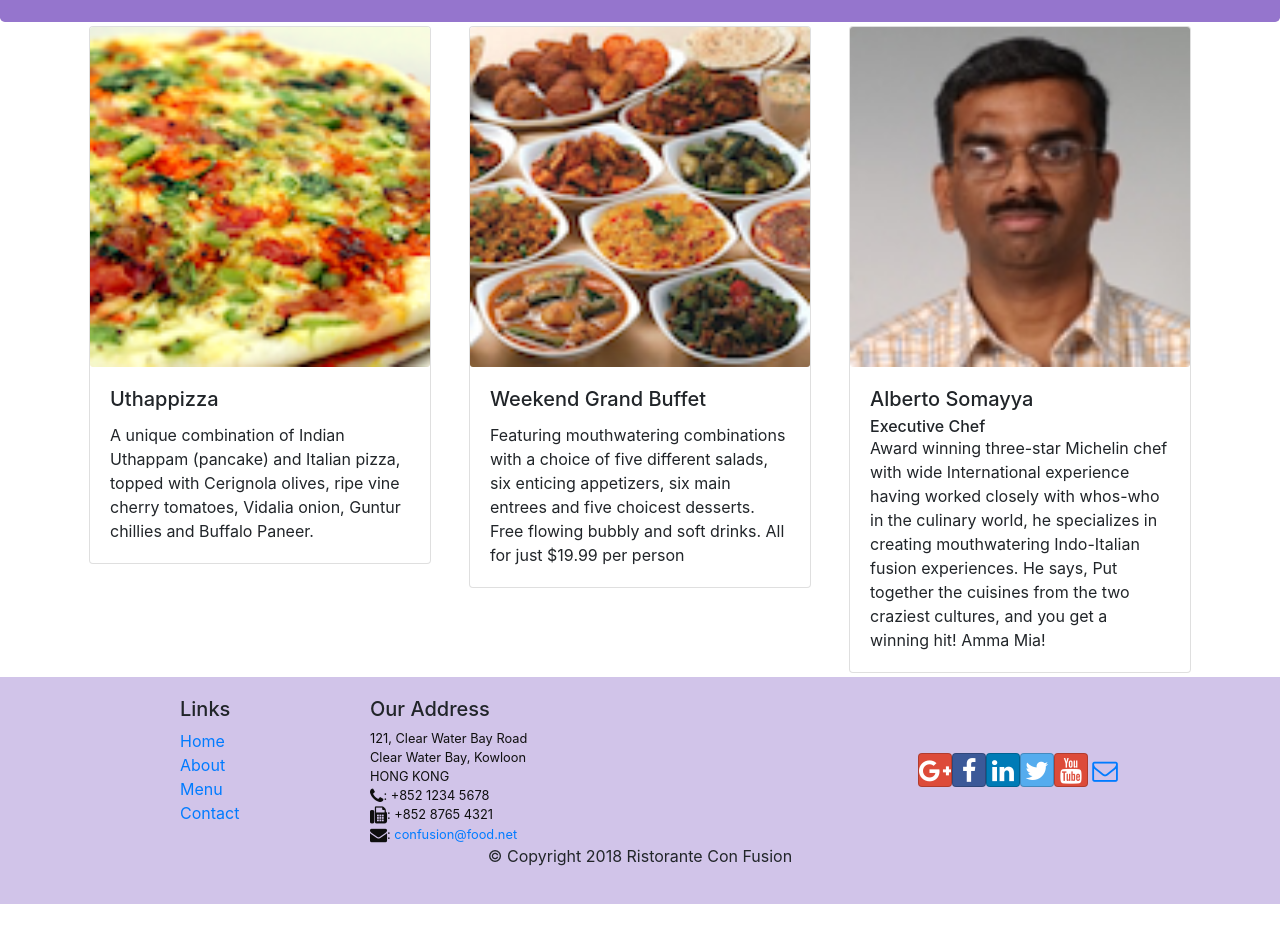
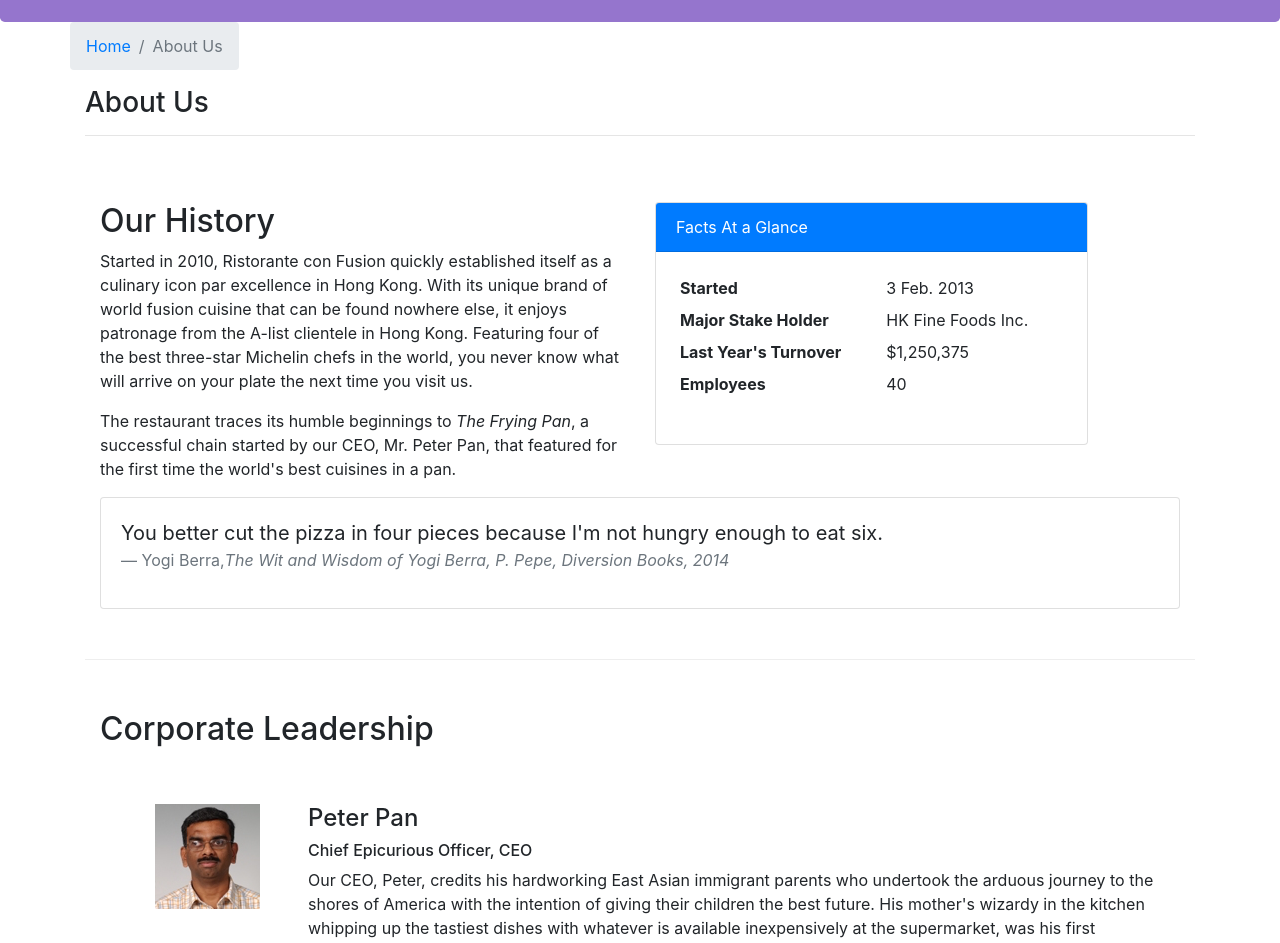
Before and after one commit to ReshmaAbhijith/react-tutorial, a React (Create React App) app in the folder my-app/: page /aboutus in a window 1280 px wide. Before the commit this address led to /home. Shown: the part 320-1263 px from the top of the page. Before the commit the page ends 1224 px from the top, so only its background shows below. Built offline with nearby package versions, Linux system fonts and the light colour scheme.

Commit message:
Assignment 2

```diff
--- /dev/null
+++ b/my-app/src/components/AboutComponent.js
@@ -0,0 +1,119 @@
+import React from "react";
+import {
+  Breadcrumb,
+  BreadcrumbItem,
+  Card,
+  CardBody,
+  CardHeader,
+  Media,
+} from "reactstrap";
+import { Link } from "react-router-dom";
+
+function RenderLeader({ leader }) {
+  return (
+    <div key={leader.id} className="col-12 mt-5">
+      <Media tag="li">
+        <Media left middle>
+          <Media object src={leader.image} alt={leader.image} />
+        </Media>
+        <Media body className="ml-5">
+          <Media heading>{leader.name}</Media>
+          <h6>
+            {leader.designation}, {leader.abbr}
+          </h6>
+          <p>{leader.description}</p>
+        </Media>
+      </Media>
+    </div>
+  );
+}
+
+function About(props) {
+  const leaders = props.leaders.map((leader) => {
+    return <RenderLeader leader={leader} />;
+  });
+
+  return (
+    <div className="container">
+      <div className="row">
+        <Breadcrumb>
+          <BreadcrumbItem>
+            <Link to="/home">Home</Link>
+          </BreadcrumbItem>
+          <BreadcrumbItem active>About Us</BreadcrumbItem>
+        </Breadcrumb>
+        <div className="col-12">
+          <h3>About Us</h3>
+          <hr />
+        </div>
+      </div>
+      <div className="row row-content">
+        <div className="col-12 col-md-6">
+          <h2>Our History</h2>
+          <p>
+            Started in 2010, Ristorante con Fusion quickly established itself as
+            a culinary icon par excellence in Hong Kong. With its unique brand
+            of world fusion cuisine that can be found nowhere else, it enjoys
+            patronage from the A-list clientele in Hong Kong. Featuring four of
+            the best three-star Michelin chefs in the world, you never know what
+            will arrive on your plate the next time you visit us.
+          </p>
+          <p>
+            The restaurant traces its humble beginnings to{" "}
+            <em>The Frying Pan</em>, a successful chain started by our CEO, Mr.
+            Peter Pan, that featured for the first time the world's best
+            cuisines in a pan.
+          </p>
+        </div>
+        <div className="col-12 col-md-5">
+          <Card>
+            <CardHeader className="bg-primary text-white">
+              Facts At a Glance
+            </CardHeader>
+            <CardBody>
+              <dl className="row p-1">
+                <dt className="col-6">Started</dt>
+                <dd className="col-6">3 Feb. 2013</dd>
+                <dt className="col-6">Major Stake Holder</dt>
+                <dd className="col-6">HK Fine Foods Inc.</dd>
+                <dt className="col-6">Last Year's Turnover</dt>
+                <dd className="col-6">$1,250,375</dd>
+                <dt className="col-6">Employees</dt>
+                <dd className="col-6">40</dd>
+              </dl>
+            </CardBody>
+          </Card>
+        </div>
+        <div className="col-12">
+          <Card>
+            <CardBody className="bg-faded">
+              <blockquote className="blockquote">
+                <p className="mb-0">
+                  You better cut the pizza in four pieces because I'm not hungry
+                  enough to eat six.
+                </p>
+                <footer className="blockquote-footer">
+                  Yogi Berra,
+                  <cite title="Source Title">
+                    The Wit and Wisdom of Yogi Berra, P. Pepe, Diversion Books,
+                    2014
+                  </cite>
+                </footer>
+              </blockquote>
+            </CardBody>
+          </Card>
+        </div>
+      </div>
+      <div className="row row-content">
+        <div className="col-12">
+          <h2>Corporate Leadership</h2>
+        </div>
+        <div className="col-12">
+          <Media list>{leaders}</Media>
+        </div>
+      </div>
+    </div>
+  );
+}
+
+export default About;
--- a/my-app/src/components/MainComponent.js
+++ b/my-app/src/components/MainComponent.js
@@ -11,6 +11,7 @@
 import { Switch, Route, Redirect } from "react-router-dom";
 import Contact from "./ContactComponent";
 import DishDetail from "./DishdetailComponent";
+import About from "./AboutComponent";
 
 class Main extends Component {
   constructor(props) {
@@ -64,6 +65,11 @@
           />
           <Route path="/menu/:id" component={DishWithId} />
           <Route exact path="/contactus" component={Contact} />
+          <Route
+            exact
+            path="/aboutus"
+            component={() => <About leaders={this.state.leaders} />}
+          />
           <Redirect to="/home" />
         </Switch>
 
```
